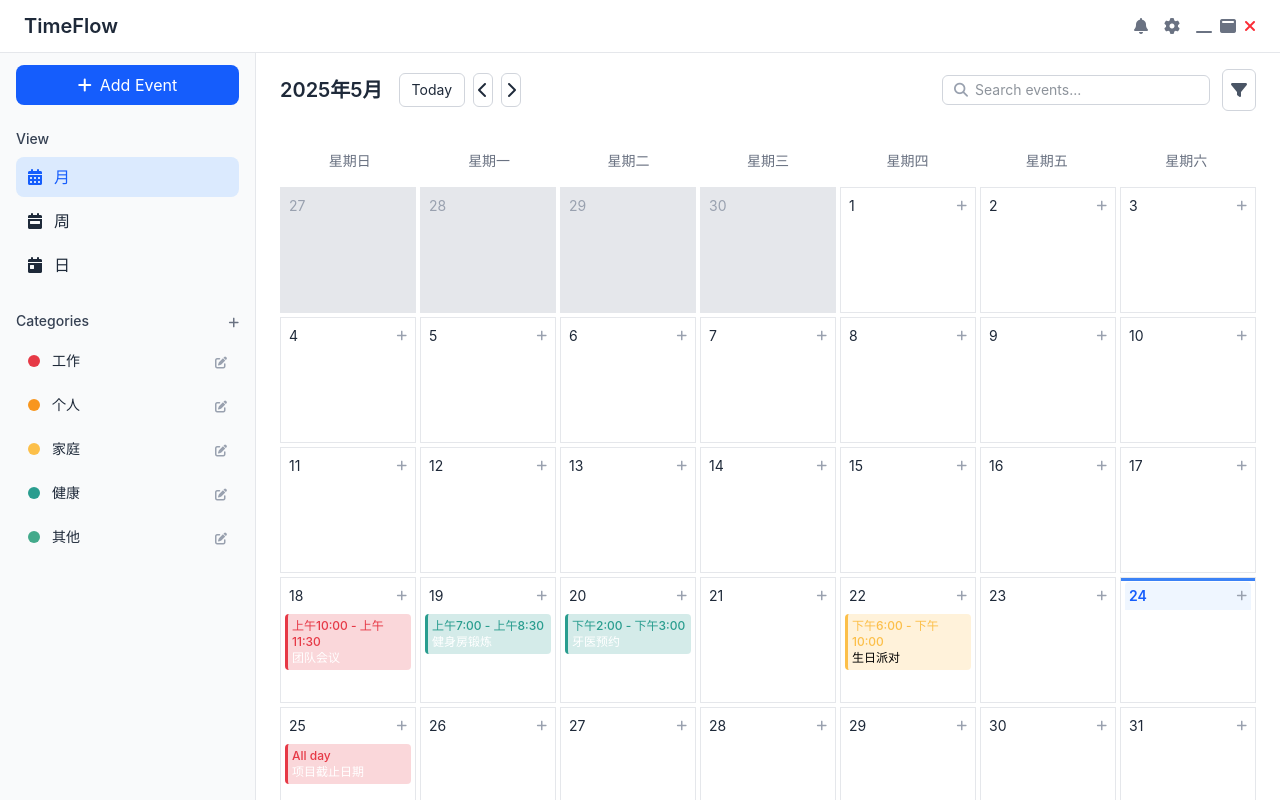
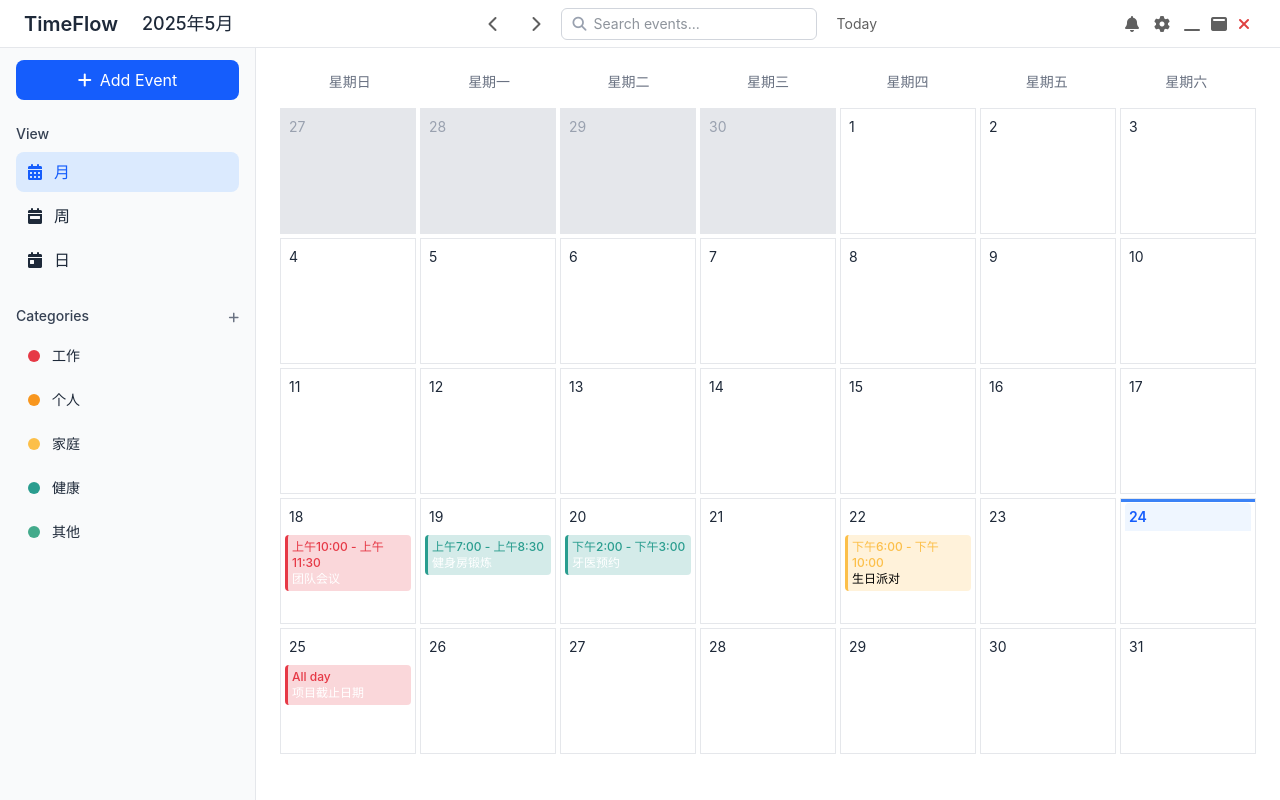
Before and after one commit to SYSU-TimeFlow/TimeFlow, a Vue app: page /#/ in a window 1280 px wide. Shown: the top 800 px of the page. Built offline with nearby package versions, Linux system fonts and the light colour scheme.

Commit message:
feat(App&Main&Category):实现更现代化更简洁的UI

```diff
--- a/src/components/CalendarMain.vue
+++ b/src/components/CalendarMain.vue
@@ -7,59 +7,6 @@
 <template>
   <!-- 主日历区域容器 -->
   <main class="calendar-main flex-1 flex flex-col overflow-hidden">
-    <!-- 日历头部区域，包含标题、导航按钮、搜索和过滤 -->
-    <div class="calendar-header p-6 flex items-center justify-between">
-      <!-- 左侧部分：标题和导航按钮 -->
-      <div class="flex items-center">
-        <h2 class="text-2xl font-semibold mr-4">{{ uiStore.calendarTitle }}</h2>
-        <!-- 导航按钮组 -->
-        <div class="navigation-buttons flex space-x-2">
-          <!-- "今天"按钮 -->
-          <button
-            @click="uiStore.goToToday()"
-            class="py-1 px-3 border border-gray-300 rounded-md text-sm hover:bg-gray-100 cursor-pointer !rounded-button whitespace-nowrap"
-          >
-            Today
-          </button>
-          <!-- "上一个"导航按钮 -->
-          <button
-            @click="uiStore.navigateCalendar('prev')"
-            class="p-1 border border-gray-300 rounded-md hover:bg-gray-100 cursor-pointer !rounded-button whitespace-nowrap"
-          >
-            <i class="fas fa-chevron-left"></i>
-          </button>
-          <!-- "下一个"导航按钮 -->
-          <button
-            @click="uiStore.navigateCalendar('next')"
-            class="p-1 border border-gray-300 rounded-md hover:bg-gray-100 cursor-pointer !rounded-button whitespace-nowrap"
-          >
-            <i class="fas fa-chevron-right"></i>
-          </button>
-        </div>
-      </div>
-      <!-- 右侧部分：搜索框和过滤按钮 -->
-      <div class="flex items-center space-x-3">
-        <!-- 事件搜索框 -->
-        <div class="search-box relative">
-          <input
-            type="text"
-            placeholder="Search events..."
-            class="pl-8 pr-4 py-1 border border-gray-300 rounded-md text-sm focus:outline-none focus:ring-2 focus:ring-blue-500 focus:border-transparent"
-          />
-          <i
-            class="fas fa-search absolute left-3 top-1/2 transform -translate-y-1/2 text-gray-400 text-sm"
-          ></i>
-        </div>
-        <!-- 过滤按钮(未实现) -->
-        <button
-          @click=""
-          class="p-2 border border-gray-300 rounded-md hover:bg-gray-100 cursor-pointer !rounded-button whitespace-nowrap"
-        >
-          <i class="fas fa-filter text-gray-600"></i>
-        </button>
-      </div>
-    </div>
-
     <!-- 月视图容器 -->
     <div
       v-if="uiStore.currentView === 'month'"
@@ -110,14 +57,6 @@
             >
               {{ day.dayNumber }}
             </span>
-            <!-- 添加事件按钮，仅在当前月份日期显示 -->
-            <button
-              v-if="day.isCurrentMonth"
-              class="add-event-day text-xs text-gray-400 hover:text-gray-600 cursor-pointer !rounded-button whitespace-nowrap"
-              @click.stop="uiStore.handleDayClick(day, true)"
-            >
-              <i class="fas fa-plus"></i>
-            </button>
           </div>
           <!-- 当天事件列表容器 -->
           <div
--- a/src/components/Categories.vue
+++ b/src/components/Categories.vue
@@ -49,11 +49,11 @@
         >
           {{ category.name }}
         </span>
-        <!-- 编辑按钮，仅在侧边栏未折叠时显示 -->
+        <!-- 编辑按钮，仅在侧边栏未折叠且鼠标悬停时显示 -->
         <button
           v-if="!uiStore.sidebarCollapsed"
           @click="eventStore.openCategoryDetails(category)"
-          class="text-gray-400 hover:text-gray-600 ml-2"
+          class="edit-button text-gray-400 hover:text-gray-600 ml-2 opacity-0 group-hover:opacity-100 transition-opacity"
           title="编辑分类"
         >
           <i class="fas fa-edit text-xs"></i>
@@ -64,10 +64,25 @@
 </template>
 
 <script setup>
-import { useEventStore } from '../stores/event';
-import { useUiStore } from '../stores/ui';
+import { useEventStore } from "../stores/event";
+import { useUiStore } from "../stores/ui";
 
 // 使用Pinia仓库
 const eventStore = useEventStore();
 const uiStore = useUiStore();
 </script>
+
+<style scoped>
+.category-item {
+  position: relative;
+}
+
+.category-item:hover .edit-button {
+  opacity: 1 !important;
+}
+
+.edit-button {
+  opacity: 0;
+  transition: opacity 0.2s ease;
+}
+</style>
--- a/src/views/CalendarApp.vue
+++ b/src/views/CalendarApp.vue
@@ -11,46 +11,93 @@
   <div class="calendar-app min-h-screen bg-white text-gray-800 flex flex-col">
     <!-- 应用程序头部 -->
     <header
-      class="app-header drag bg-white border-b border-gray-200 px-6 py-3 flex items-center justify-between"
+      class="app-header drag bg-white border-b border-gray-200 px-6 py-3 flex items-center"
     >
-      <div class="flex items-center">
-        <h1 class="text-xl font-semibold text-gray-800">TimeFlow</h1>
+      <!-- 左侧区域：TimeFlow标题和日历标题 -->
+      <div class="header-left flex items-center flex-shrink-0 mr-6">
+        <h1
+          class="text-xl font-semibold text-gray-800 mr-6 no-drag cursor-pointer"
+          @click="uiStore.toggleSidebar()"
+          title="点击切换侧边栏"
+        >
+          TimeFlow
+        </h1>
+        <!-- 日历标题 -->
+        <h2 class="text-lg font-medium no-drag">{{ uiStore.calendarTitle }}</h2>
       </div>
-      <!-- 窗口控制按钮 (装饰性) -->
-      <div class="no-drag window-controls flex items-center space-x-4">
-        <button class="text-gray-500 hover:text-gray-700 cursor-pointer">
+
+      <!-- 中间区域：搜索框和导航按钮 -->
+      <div class="header-center flex-1 flex justify-center items-center">
+        <!-- 导航按钮组，移动到搜索框左侧 -->
+        <div class="navigation-buttons flex no-drag">
+          <!-- "上一个"导航按钮 -->
+          <button
+            @click="uiStore.navigateCalendar('prev')"
+            class="nav-button px-4 py-2 rounded-l-md hover:bg-gray-100 cursor-pointer transition-colors"
+          >
+            <i class="fas fa-chevron-left text-base"></i>
+          </button>
+          <!-- "下一个"导航按钮，移除边框 -->
+          <button
+            @click="uiStore.navigateCalendar('next')"
+            class="nav-button px-4 py-2 rounded-r-md hover:bg-gray-100 cursor-pointer transition-colors"
+          >
+            <i class="fas fa-chevron-right text-base"></i>
+          </button>
+        </div>
+
+        <!-- 搜索框 -->
+        <div class="search-box relative no-drag ml-1">
+          <input
+            type="text"
+            placeholder="Search events..."
+            class="pl-8 pr-4 py-1 border border-gray-300 rounded-md text-sm focus:outline-none focus:ring-2 focus:ring-blue-500 focus:border-transparent w-64"
+          />
+          <i
+            class="fas fa-search absolute left-3 top-1/2 transform -translate-y-1/2 text-gray-400 text-sm"
+          ></i>
+        </div>
+        <!-- "今天"按钮 -->
+        <button
+          @click="uiStore.goToToday()"
+          class="nav-button py-1 px-4 rounded-md hover:bg-gray-100 cursor-pointer transition-colors ml-1"
+        >
+          Today
+        </button>
+      </div>
+
+      <!-- 右侧区域：其他控制按钮 -->
+      <div class="header-right no-drag flex items-center flex-shrink-0">
+        <!-- 保留原有按钮 -->
+        <button class="header-icon-button p-2 rounded-md transition-colors">
           <i class="fas fa-bell"></i>
-          <!-- 通知图标 -->
         </button>
-        <!-- 设置按钮，添加点击事件 -->
+        <!-- 设置按钮 -->
         <button
           @click="settingStore.toggleSettings"
-          class="text-gray-500 hover:text-gray-700 cursor-pointer"
+          class="header-icon-button p-2 rounded-md transition-colors"
           title="打开设置"
         >
           <i class="fas fa-cog"></i>
         </button>
-        <div class="window-actions flex space-x-2">
+        <div class="window-actions flex">
           <button
-            class="text-gray-500 hover:text-gray-700 cursor-pointer"
+            class="header-icon-button p-1.5 rounded-l-md transition-colors"
             @click="electronAPI.minimize()"
           >
             <i class="fas fa-window-minimize"></i>
-            <!-- 最小化图标 -->
           </button>
           <button
-            class="text-gray-500 hover:text-gray-700 cursor-pointer"
+            class="header-icon-button p-1.5 transition-colors"
             @click="electronAPI.maximize()"
           >
             <i class="fas fa-window-maximize"></i>
-            <!-- 最大化图标 -->
           </button>
           <button
-            class="text-red-500 hover:text-red-700 cursor-pointer"
+            class="header-icon-button p-1.5 rounded-r-md text-red-500 hover:text-red-700 transition-colors"
             @click="electronAPI.close()"
           >
             <i class="fas fa-times"></i>
-            <!-- 关闭图标 -->
           </button>
         </div>
       </div>
@@ -107,6 +154,27 @@ onMounted(() => {
     Oxygen, Ubuntu, Cantarell, "Open Sans", "Helvetica Neue", sans-serif;
 }
 
+/* 标题栏高度调整 */
+.app-header {
+  height: 48px;
+  padding-top: 0.5rem;
+  padding-bottom: 0.5rem;
+}
+
+/* 区域布局控制 */
+.header-left {
+  width: 25%;
+}
+
+.header-center {
+  width: 55%;
+}
+
+.header-right {
+  width: 20%;
+  justify-content: flex-end;
+}
+
 /* 可拖动区域 */
 .drag {
   -webkit-app-region: drag;
@@ -116,4 +184,86 @@ onMounted(() => {
 .no-drag {
   -webkit-app-region: no-drag;
 }
+
+/* 搜索框样式调整 */
+.search-box input {
+  height: 32px;
+}
+
+/* 日历标题优化 */
+.app-header h2 {
+  max-width: 500px;
+  white-space: nowrap;
+  text-overflow: ellipsis;
+}
+
+/* 标题点击效果 */
+.app-header h1 {
+  transition: color 0.2s;
+}
+
+.app-header h1:hover {
+  color: #4a86e8;
+}
+
+/* 导航按钮和图标按钮统一样式 */
+.nav-button {
+  color: #606060;
+  font-size: 14px;
+  transition: all 0.2s ease;
+}
+
+.nav-button:hover {
+  color: #4a86e8;
+  background-color: rgba(74, 134, 232, 0.1);
+}
+
+.header-icon-button {
+  color: #606060;
+  transition: all 0.2s ease;
+}
+
+.header-icon-button:hover {
+  color: #4a86e8;
+  background-color: rgba(74, 134, 232, 0.1);
+}
+
+/* 关闭按钮特殊样式 */
+button:has(.fa-times) {
+  color: #df4040;
+}
+
+button:has(.fa-times):hover {
+  color: #c62828;
+  background-color: rgba(198, 40, 40, 0.1);
+}
+
+/* 导航按钮特别样式 */
+.navigation-buttons .nav-button {
+  min-width: 40px;
+  display: flex;
+  justify-content: center;
+  align-items: center;
+  margin: 0; /* 确保没有外边距 */
+}
+
+/* 窗口操作按钮组样式 */
+.window-actions button {
+  margin: 0; /* 移除按钮间距 */
+}
+
+/* 右侧按钮组样式 */
+.header-right button {
+  margin-left: -1px; /* 使按钮边缘重叠 */
+}
+
+.header-right button:first-child {
+  margin-left: 0; /* 第一个按钮不需要负margin */
+}
+
+/* 增大导航图标尺寸 */
+.fa-chevron-left,
+.fa-chevron-right {
+  font-size: 16px;
+}
 </style>
```
